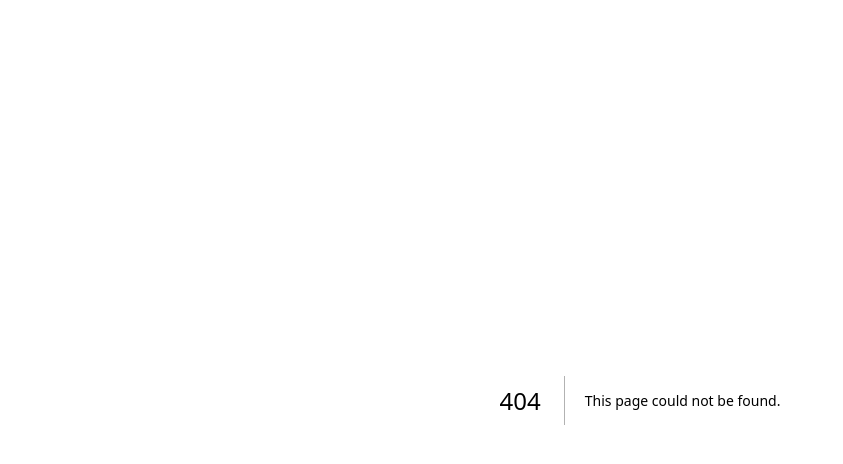
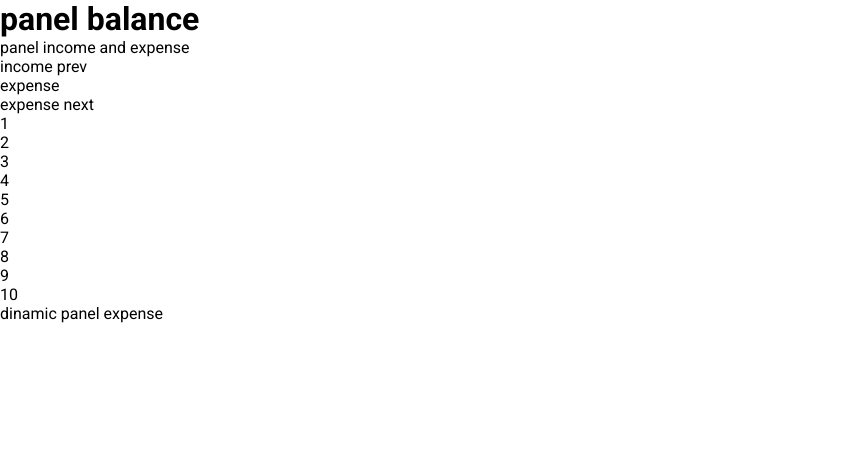
Before and after one commit to DmitriyUshkvarok/kapusta, a Next.js app: page /statistic/expense in a window 1280 px wide. Before the commit this address had no page. Shown: the top 464 px of the page, without its empty margins (0-843 px from the left). Built offline with nearby package versions, Linux system fonts and the light colour scheme.

Commit message:
added dinamyc route statistic

```diff
--- /dev/null
+++ b/src/app/statistic/expense/page.jsx
@@ -0,0 +1,25 @@
+import Link from 'next/link';
+const page = () => {
+  return (
+    <div>
+      <Link href="/statistic/income">income prev</Link>
+      <p>expense</p>
+      <Link href="/statistic/expense">expense next</Link>
+      <ul>
+        <li>1</li>
+        <li>2</li>
+        <li>3</li>
+        <li>4</li>
+        <li>5</li>
+        <li>6</li>
+        <li>7</li>
+        <li>8</li>
+        <li>9</li>
+        <li>10</li>
+      </ul>
+      <div>dinamic panel expense</div>
+    </div>
+  );
+};
+
+export default page;
--- /dev/null
+++ b/src/app/statistic/layout.jsx
@@ -0,0 +1,9 @@
+export default function StatisticLayout({ children }) {
+  return (
+    <div>
+      <h1>panel balance</h1>
+      <p>panel income and expense</p>
+      {children}
+    </div>
+  );
+}
--- a/src/components/SheetIncomeBlock/IncomeList /IncomeList.jsx
+++ b/src/components/SheetIncomeBlock/IncomeList /IncomeList.jsx
@@ -0,0 +1,5 @@
+const IncomeList = () => {
+  return <div></div>;
+};
+
+export default IncomeList;
```
Also changed, not shown: src/app/statistic/income/page.jsx (added, +25 -0 lines), src/app/statistic/page.jsx (+7 -1 lines).
